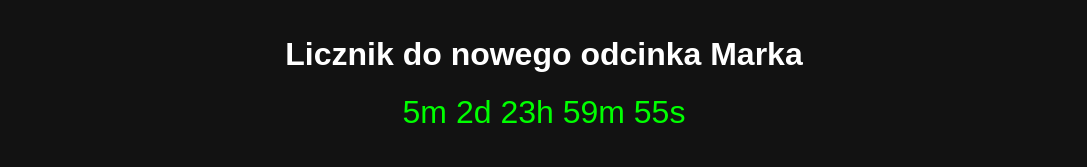
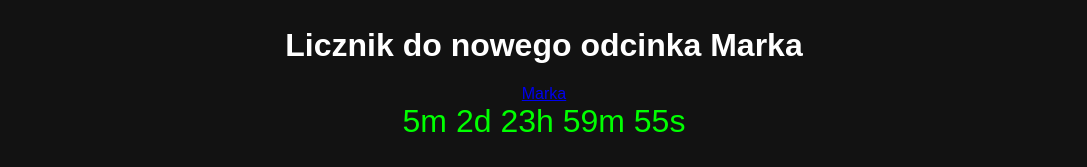
Before and after one commit to Gayconnect/SCPCounter, a plain HTML site: page index.html in a window 1280 px wide. Shown: the top 167 px of the page, without its empty margins (96-1183 px from the left). Drawn offline with nearby package versions, Linux system fonts and the light colour scheme.

Commit message:
index.html

```diff
--- a/index.html
+++ b/index.html
@@ -56,7 +56,7 @@
 <body>
   <!-- Licznik czasu -->
   <div class="countdown-container">
-    <h1>Licznik do nowego odcinka Marka</h1>
+    <h1>Licznik do nowego odcinka Marka</h1><a href="pedał.html">Marka</a>
     <div id="countdown"></div>
   </div>
 
```
